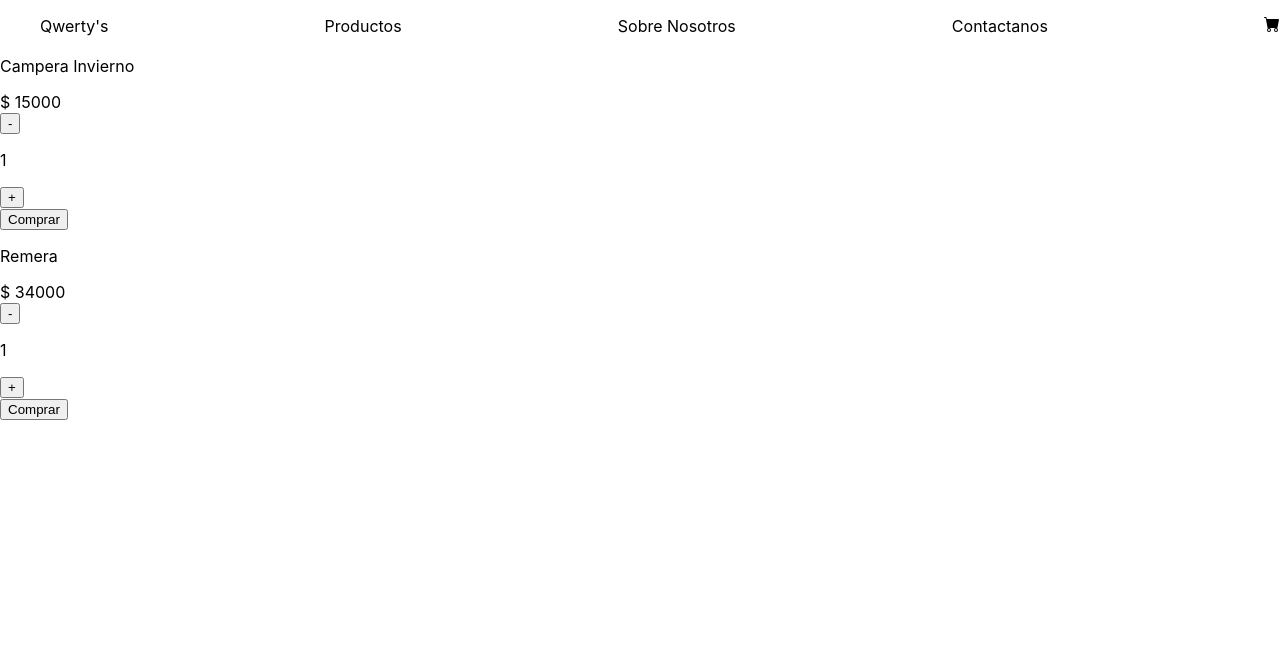
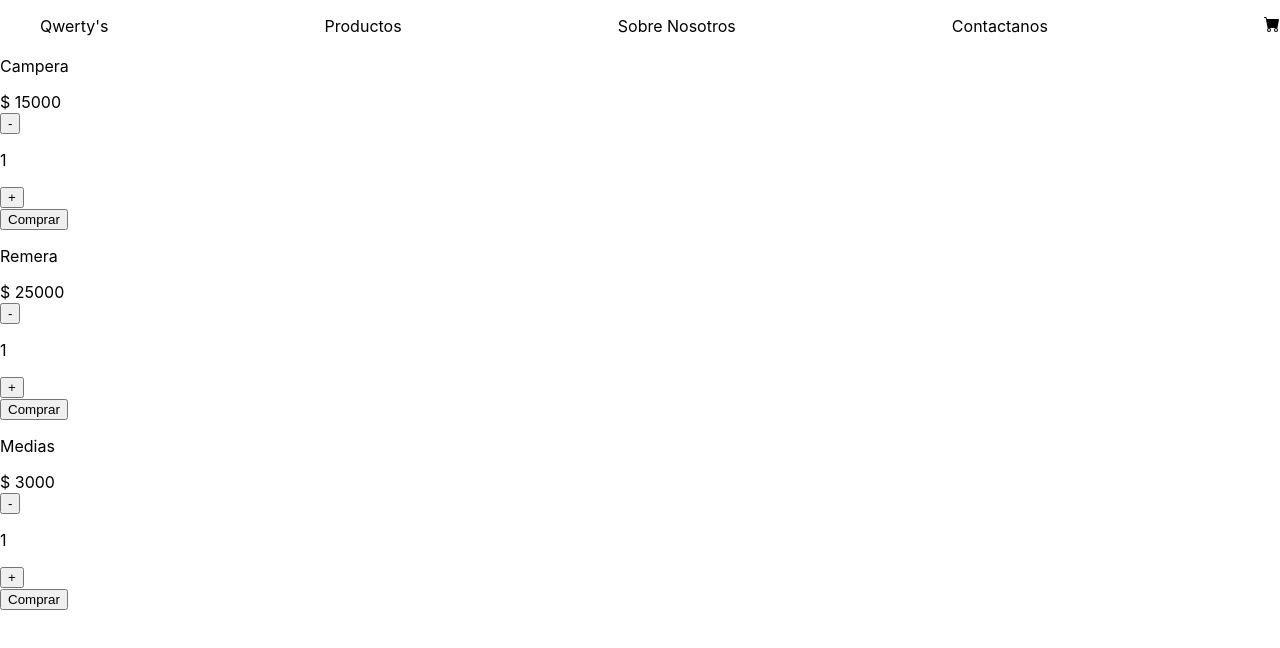
Before and after one commit to JuanLeonelC/proyecto-coder-react, a React (Create React App) app: page / in a window 1280 px wide. Shown: the top 648 px of the page. Built offline with nearby package versions, Linux system fonts and the light colour scheme.

Commit message:
Quinta entrega

```diff
--- /dev/null
+++ b/src/components/ItemList/ItemList.js
@@ -0,0 +1,13 @@
+import ItemProduct from "../ItemProduct/ItemProduct"
+
+const ItemList = ({dataProducts}) => {
+    return(
+        <>
+            {dataProducts.map( (product) => {
+                return <ItemProduct key={product.id} data={product}/>
+            })}
+        </>
+    )
+}
+
+export default ItemList
--- a/src/components/ItemListContainer/ItemListContainer.js
+++ b/src/components/ItemListContainer/ItemListContainer.js
@@ -1,25 +1,38 @@
-import ItemProduct from '../ItemProduct/ItemProduct';
+import { useEffect, useState } from "react";
+import ItemList from "../ItemList/ItemList";
+import "./ItemListContainer.css";
+import products from "../../utils/products.mock.js";
 
 
 const ItemListContainer = ({section}) => {
-    const product1 = {
-        title: "Campera Invierno",
-        price: 15000,
-        stock: 6
-    }
-    const product2 = {
-        title: "Remera",
-        price: 34000,
-        stock: 10
-    }
 
-    const handleSubmit = () => {console.log("Envio de info")}
+    const [listProducts, setListProducts] = useState([])
+
+    const getProducts = new Promise( (resolve, reject) => {
+        setTimeout( () => {
+            resolve(products)
+        }, 2000)
+    })
+
+    useEffect(() => {
+        getProducts
+            .then( (res) => {
+                setListProducts(res)
+            })
+            .catch( (error) => {
+                console.log("la llama fallo")
+            })
+            .finally( () => {
+            })
+    }, [])
+
+
+
 
     return(
-        <div className='list-products'>
+        <div>
             <h2>{section}</h2>
-            <ItemProduct data={product1} action={handleSubmit}/>
-            <ItemProduct data={product2}/>
+            <ItemList dataProducts={listProducts}/>
         </div>
     )
 }
--- a/src/components/ItemProduct/ItemProduct.js
+++ b/src/components/ItemProduct/ItemProduct.js
@@ -23,7 +23,7 @@ const ItemProduct = ({data, action}) => {
 
 
     return(
-        <div className="item-product">
+        <div>
             <p>{title}</p>
             <span>$ {price}</span>
             <div className='countProd'>
--- /dev/null
+++ b/src/utils/products.mock.js
@@ -0,0 +1,25 @@
+const products = [
+    {
+        id:1,
+        title: "Campera",
+        price: 15000,
+        image: '#',
+        stock: 6
+    },
+    {
+        id:2,
+        title: "Remera",
+        price: 25000,
+        image: '#',
+        stock: 16
+    },
+    {
+        id:3,
+        title: "Medias",
+        price: 3000,
+        image: '#',
+        stock: 64
+    }
+]
+
+export default products;
```
Also changed, not shown: src/components/ItemListContainer/ItemListConainer.css (deleted), src/components/ItemListContainer/ItemListContainer.css (added).
